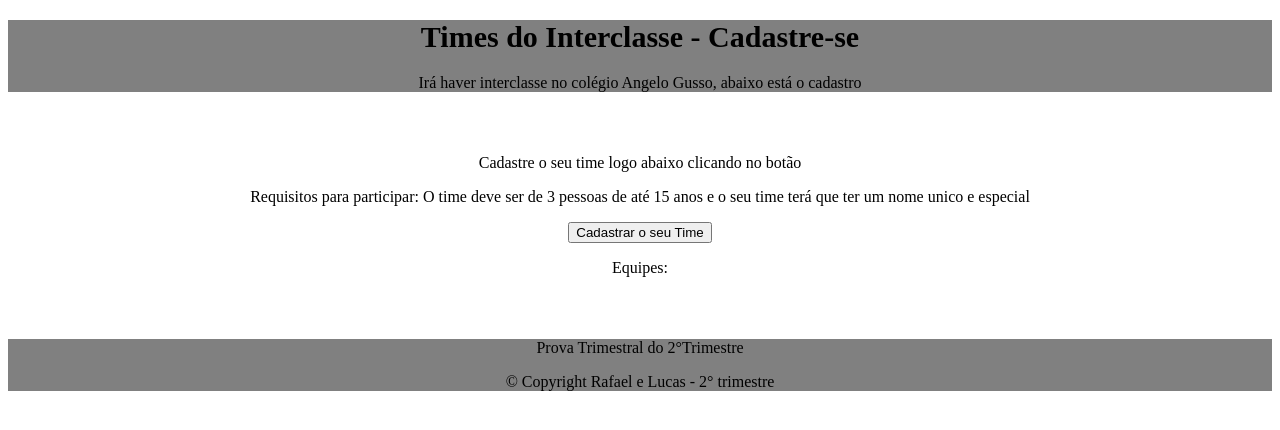
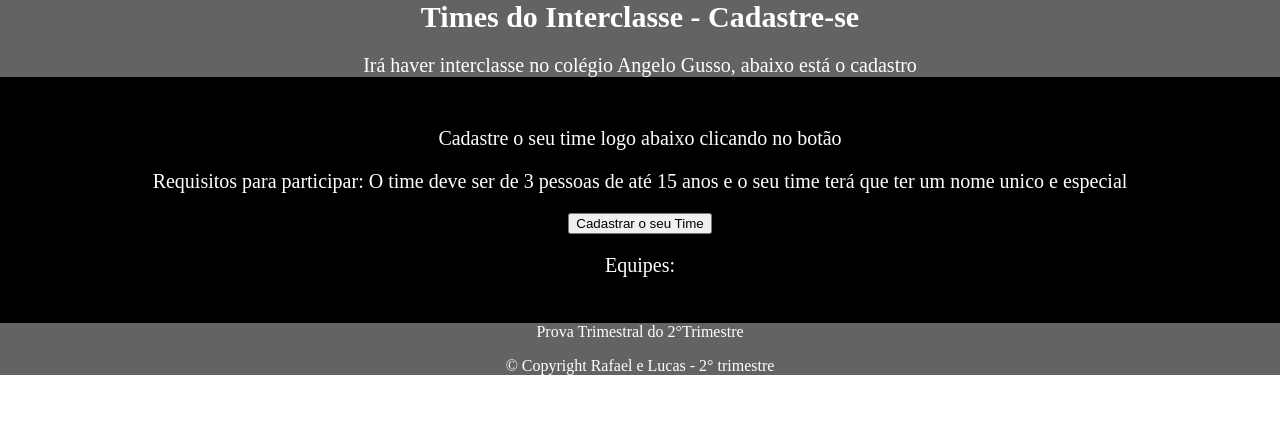
Before and after one commit to Lucas53635274/prova, a plain HTML site: page index.html in a window 1280 px wide. Drawn offline with Linux system fonts and the light colour scheme.

Commit message:
Update style.css

```diff
--- a/style.css
+++ b/style.css
@@ -1,6 +1,8 @@
 header {
     text-align: center;
-    background-color: grey;
+    background-color: rgb(99, 99, 99);
+    margin: -20px;
+    color: white;
 }
 h1 {
     font-size: 30px;
@@ -10,9 +12,11 @@ main {
     text-align: center;
     padding: 30px;
     margin: 0 auto;
+    background-color: black;
+    margin-inline: -10px;
 }
-.texto{
-    text-align: center;
+.textos{
+    color: white;
     font-size: 20px;
 }
 .mostraHTML{
@@ -21,6 +25,7 @@ main {
 }
 footer{
     text-align: center;
-    background-color: grey;
-
+    background-color: rgb(99, 99, 99);
+    margin: -20px;
+    color: white;
 }
```
